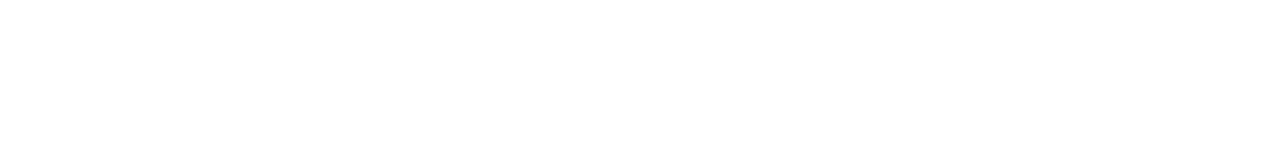
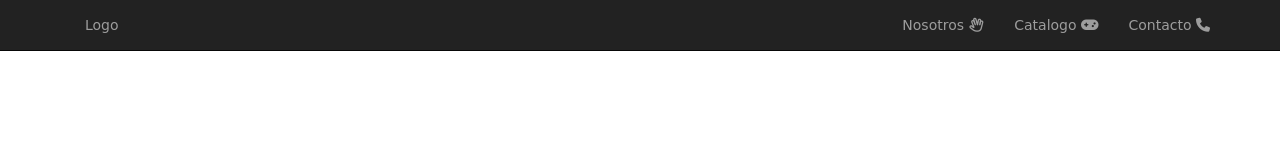
Before and after one commit to franrt/game-planet, a plain HTML site: page index1.html in a window 1280 px wide. Drawn offline with nearby package versions, Linux system fonts and the light colour scheme; a web font is replaced by a local one.

Commit message:
index1 navbar

```diff
--- a/index1.html
+++ b/index1.html
@@ -12,6 +12,22 @@
     <link rel="stylesheet" href="assets/css/nav.css">
 </head>
 <body>
+	<section class="first-section">
+		<nav class="navbar navbar-inverse navbar-fixed-top">
+			<div class="container">
+				<div class="navbar-collapse collapse">
+					<ul class="nav navbar-nav navbar-left">
+						<li><a href="#Game-planet">Logo</a></li>
+					</ul>
+					<ul class="nav navbar-nav navbar-right">
+						<li><a href="#nosotros">Nosotros <i class="fa fa-hand-spock-o" aria-hidden="true"></i></a></li>
+						<li><a href="#Catalogo">Catalogo <i class="fa fa-gamepad" aria-hidden="true"></i></a></li>
+						<li><a href="#Contacto">Contacto <i class="fa fa-phone" aria-hidden="true"></i></a></li>
+					</ul>
+				</div>
+			</div>
+		</nav>
+	</section>
 </body>
 
 </html>
```
